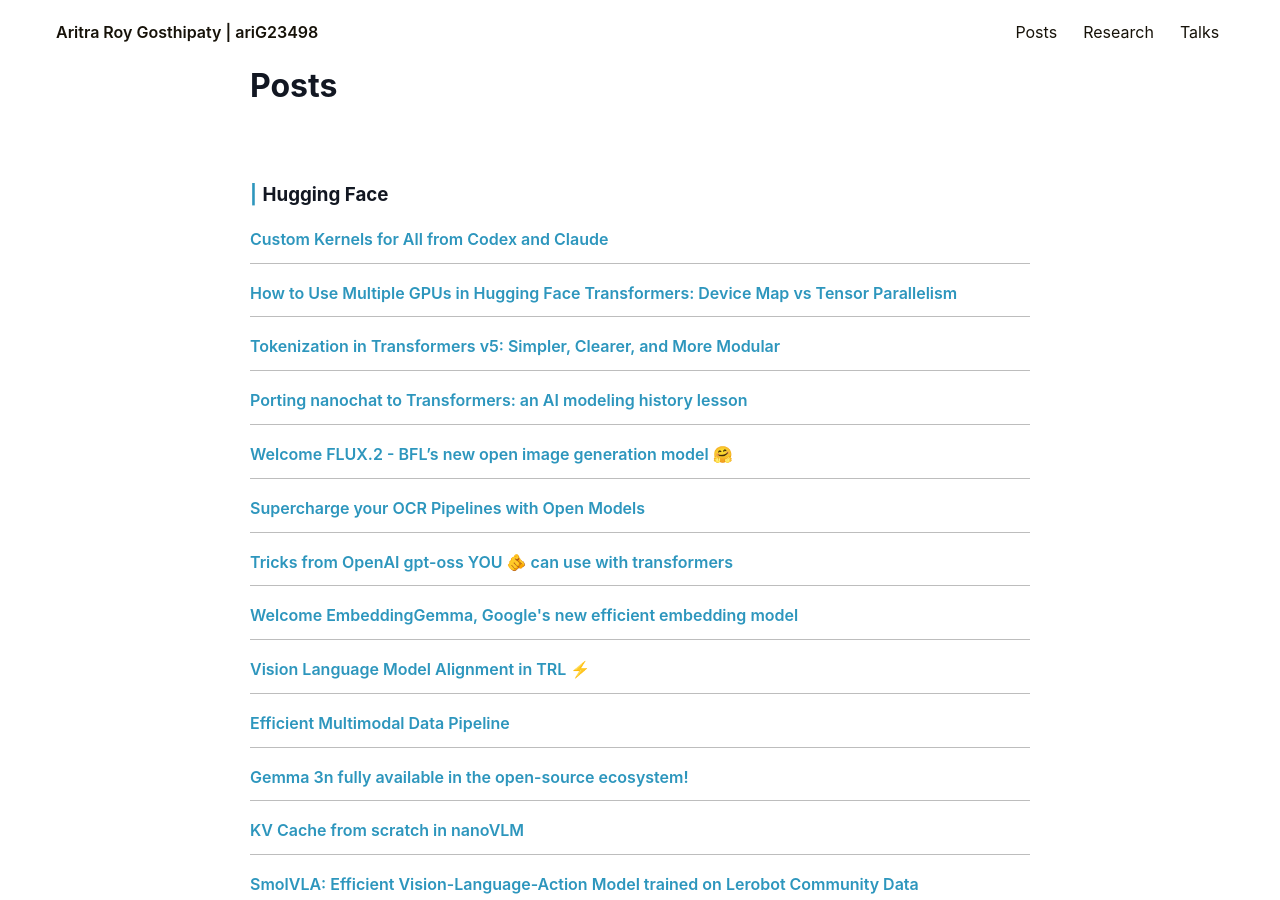
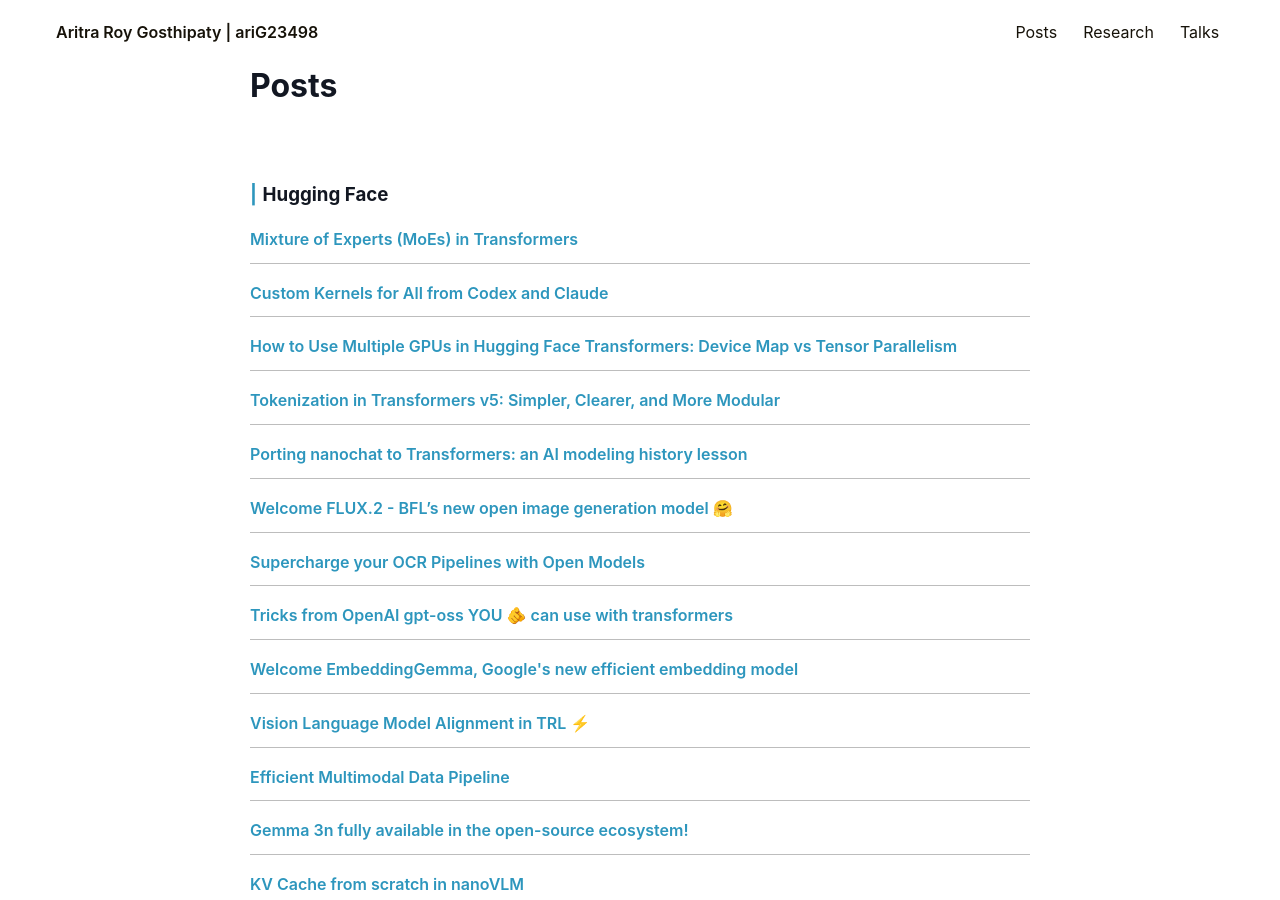
Before and after one commit to ariG23498/ariG23498.github.io, a Jekyll site: the page built from blogs.md, in a window 1280 px wide and 900 px high. Built offline with Jekyll 4.4.1, drawn with Linux system fonts in a browser that asks for light colours.

Commit message:
Update blogs.md

```diff
--- a/blogs.md
+++ b/blogs.md
@@ -7,6 +7,9 @@ permalink: /posts
 <div class="main">
    <div class="post-wrap archive">
       <h3>Hugging Face</h3>
+      <article class="archive-item">
+         <a class="archive-item-link" href="https://huggingface.co/blog/moe-transformers" target="_blank" rel="noopener noreferrer">Mixture of Experts (MoEs) in Transformers</a>
+      </article>
       <article class="archive-item">
          <a class="archive-item-link" href="https://huggingface.co/blog/custom-cuda-kernels-agent-skills" target="_blank" rel="noopener noreferrer">Custom Kernels for All from Codex and Claude</a>
       </article>
```
